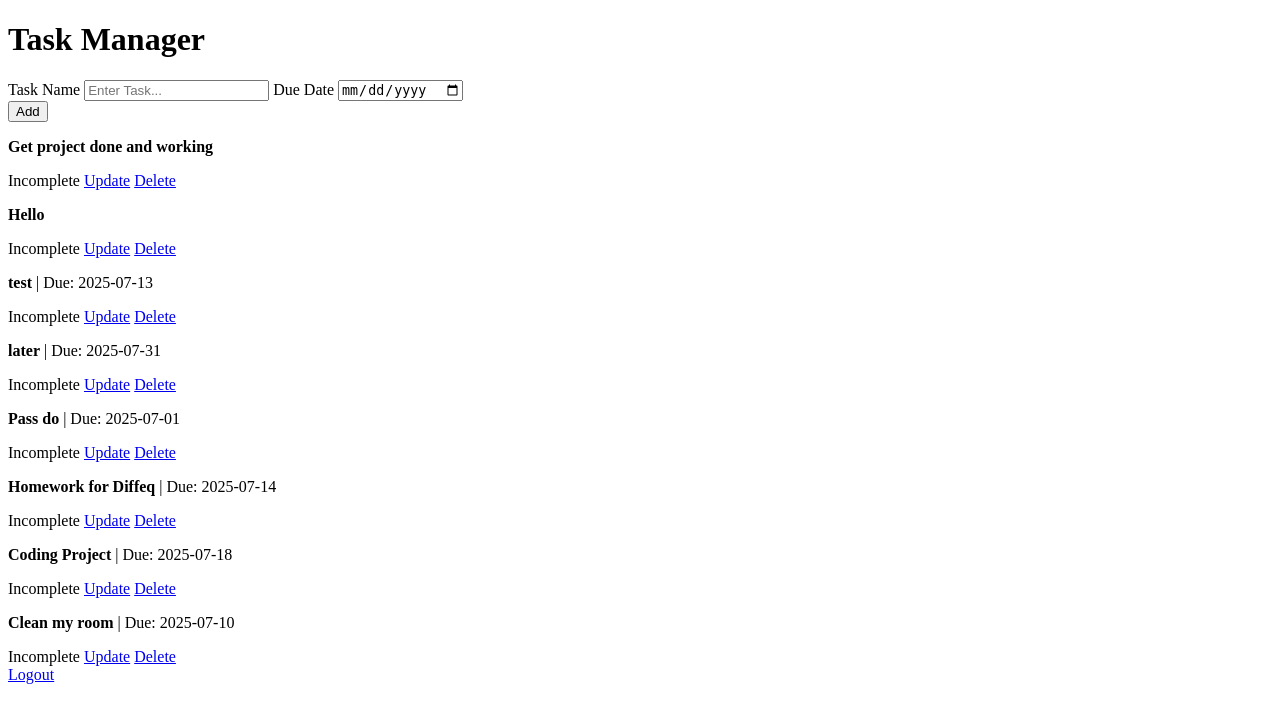
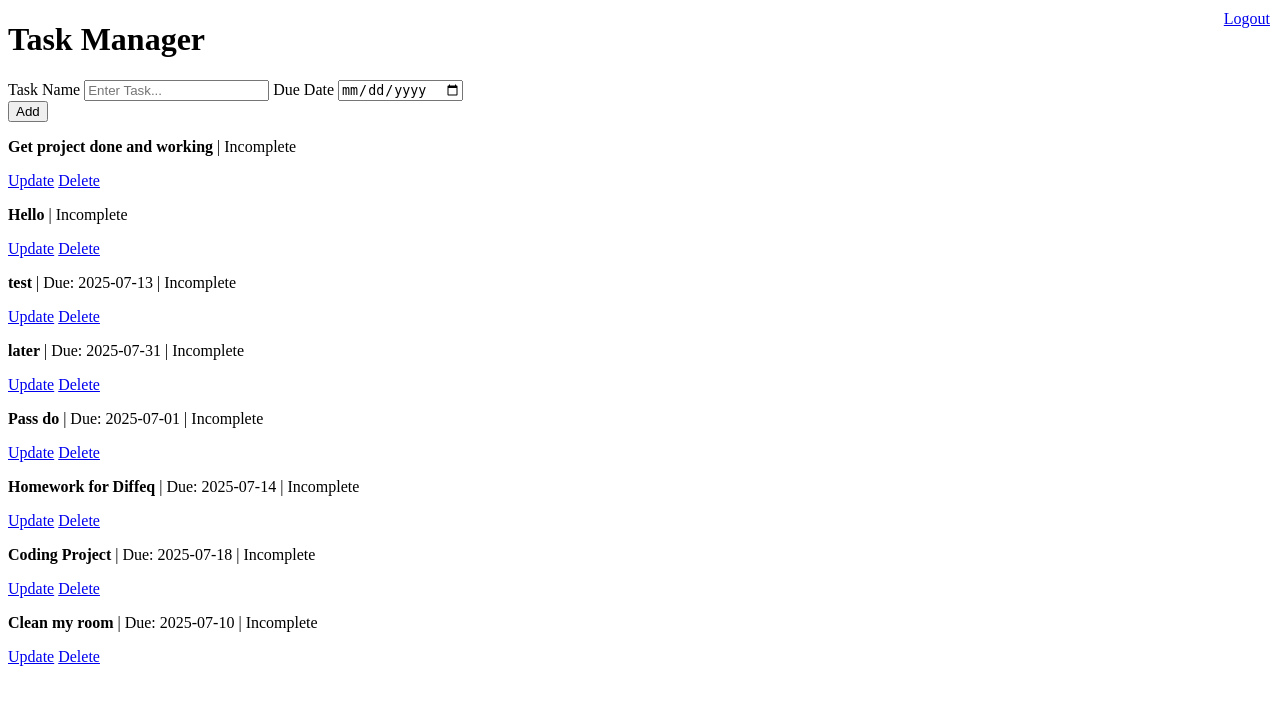
Before and after one commit to Jkdelo04/mini-task-manager, a Flask app: template templates/dashboard.html in a window 1280 px wide. Shown: the top 723 px of the page. Run offline with Flask 3, Linux system fonts and the light colour scheme; the template is opened without the code that fills it: values that come from a table or form of the project are taken from there, others are empty.

Commit message:
Fix Format

```diff
--- a/templates/dashboard.html
+++ b/templates/dashboard.html
@@ -4,8 +4,20 @@
     <meta charset="UTF-8" />
     <meta name="viewport" content="width=device-width, initial-scale=1.0" />
     <title>Dashboard</title>
+    <style>
+      /* Container for logout in top right */
+      .logout-container {
+        position: absolute;
+        top: 10px;
+        right: 10px;
+      }
+    </style>
   </head>
   <body>
+    <div class="logout-container">
+      <a href="{{ url_for('logout') }}">Logout</a>
+    </div>
+
     <h1>Task Manager</h1>
 
     <form action="/add" method="post">
@@ -29,7 +41,12 @@
 
     {% for task in task_list %}
       <p>
-        <strong>{{ task.name }}</strong>
+        {% if task.complete %}
+          <strong><span style="text-decoration: line-through;">{{ task.name }}</span></strong>
+        {% else %}
+          <strong>{{ task.name }}</strong>
+        {% endif %}
+
         {% if task.due_date %}
           {% if task.due_date < today and not task.complete %}
             | <span style="color: red;">
@@ -39,19 +56,17 @@
             | Due: {{ task.due_date.strftime('%Y-%m-%d') }}
           {% endif %}
         {% endif %}
+        {% if not task.complete %}
+            <span>| Incomplete</span>
+        {% else %}
+            <span>| Complete!</span>
+        {% endif %}
       </p>
 
-      {% if not task.complete %}
-        <span>Incomplete</span>
-      {% else %}
-        <span>Complete!</span>
-      {% endif %}
+
 
       <a href="/Update/{{ task.id }}">Update</a>
       <a href="/Delete/{{ task.id }}">Delete</a>
     {% endfor %}
-
-    <br />
-    <a href="{{ url_for('logout') }}">Logout</a>
   </body>
 </html>
```
Also changed, not shown: instance/database.db.
